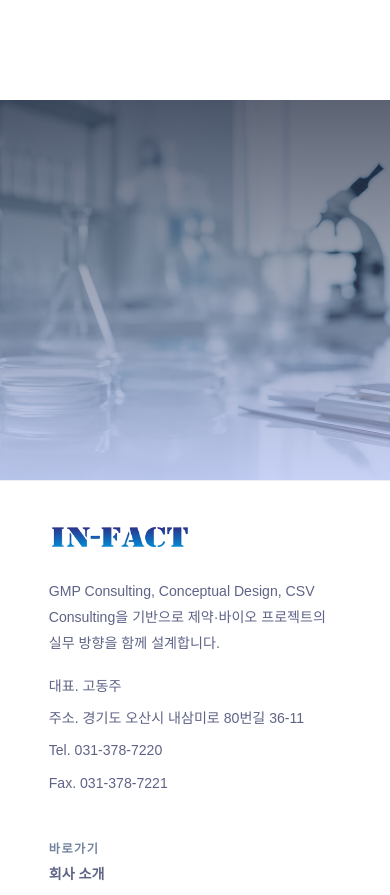
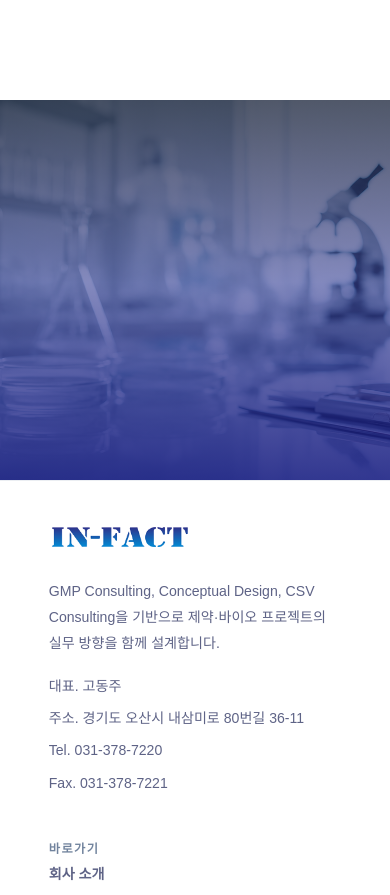
Before and after one commit to sslee1210/INFACT, a React (Vite) app in the folder client/: page /#/ in a window 390 px wide. Shown: the part 2233-3128 px from the top of the page. Built offline with nearby package versions, Linux system fonts and the light colour scheme.

Commit message:
Darken project CTA overlay

```diff
--- a/client/src/styles/pages/home-experience.css
+++ b/client/src/styles/pages/home-experience.css
@@ -57,18 +57,18 @@
   background-image:
     linear-gradient(
       90deg,
-      rgba(7, 18, 42, 0.58) 0%,
-      rgba(18, 34, 64, 0.42) 28%,
-      rgba(112, 132, 172, 0.24) 40%,
-      rgba(215, 219, 246, 0.72) 50%,
-      rgba(215, 219, 246, 0.96) 100%
+      rgba(7, 18, 42, 0.64) 0%,
+      rgba(18, 34, 64, 0.5) 28%,
+      rgba(44, 54, 143, 0.42) 44%,
+      rgba(22, 28, 129, 0.7) 62%,
+      rgba(22, 28, 129, 0.9) 100%
     ),
     linear-gradient(
       90deg,
       rgba(255, 255, 255, 0.02) 0%,
-      rgba(101, 112, 210, 0.08) 40%,
-      rgba(101, 112, 210, 0.2) 66%,
-      rgba(101, 112, 210, 0.26) 100%
+      rgba(44, 54, 143, 0.12) 40%,
+      rgba(22, 28, 129, 0.28) 66%,
+      rgba(22, 28, 129, 0.36) 100%
     ),
     var(--cta-image);
 
@@ -390,9 +390,9 @@
     background-image:
       linear-gradient(
         180deg,
-        rgba(7, 18, 42, 0.66) 0%,
-        rgba(24, 42, 74, 0.44) 42%,
-        rgba(188, 200, 243, 0.82) 100%
+        rgba(7, 18, 42, 0.7) 0%,
+        rgba(44, 54, 143, 0.58) 48%,
+        rgba(22, 28, 129, 0.88) 100%
       ),
       var(--cta-image);
 
```
